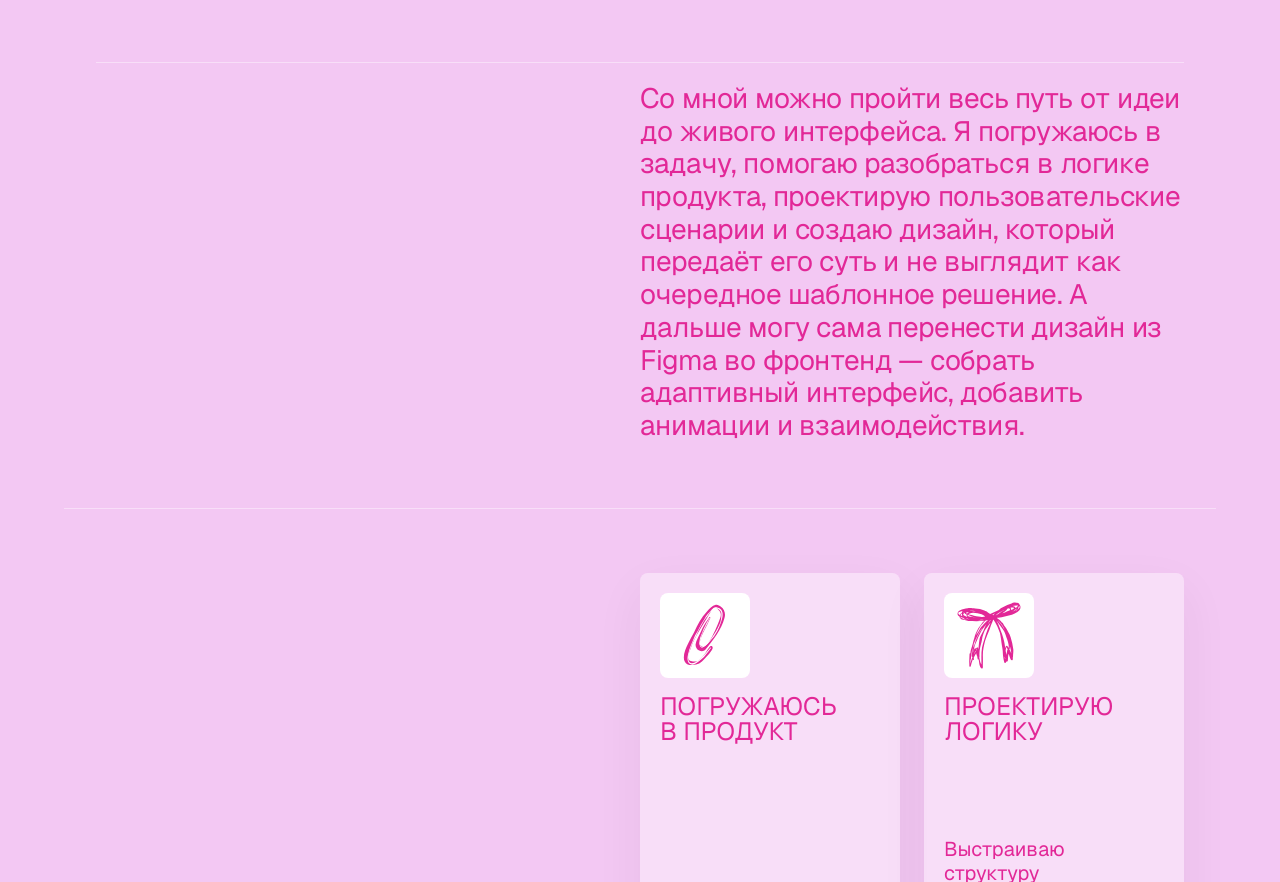
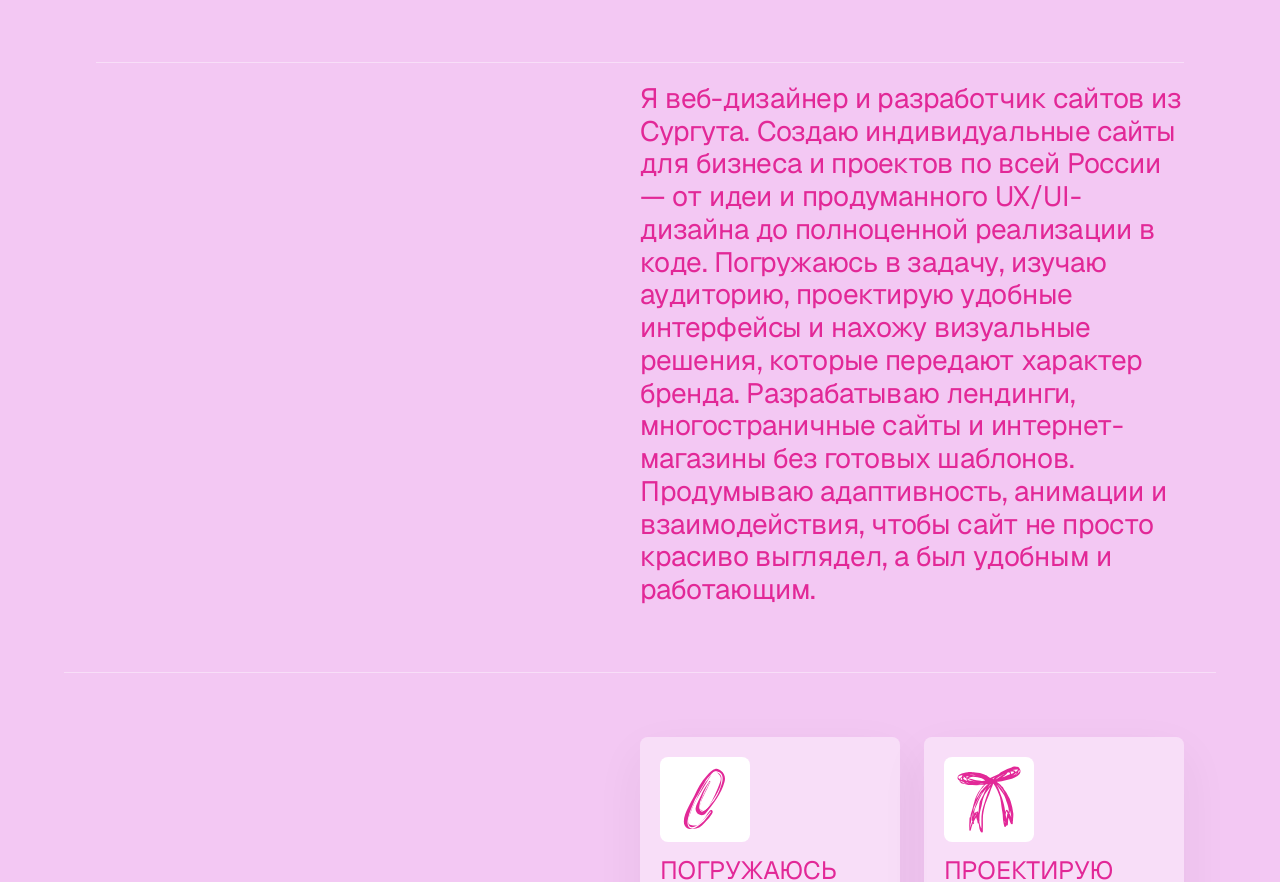
Before and after one commit to andreevajulia10-ux/jully-design, a Next.js app: page / in a window 1280 px wide. Shown: the part 1960-2842 px from the top of the page. Built offline with nearby package versions, Linux system fonts and the light colour scheme.

Commit message:
Update page.tsx

```diff
--- a/app/page.tsx
+++ b/app/page.tsx
@@ -858,7 +858,9 @@ export default function Home() {
 
       <section className="section shell split-section" id="about">
         <div className="section-label"><FlyingText as="h2" variant="heading">Обо мне</FlyingText></div>
-        <FlyingText as="p" className="section-copy" variant="about-copy">Со мной можно пройти весь путь от идеи до живого интерфейса. Я погружаюсь в задачу, помогаю разобраться в логике продукта, проектирую пользовательские сценарии и создаю дизайн, который передаёт его суть и не выглядит как очередное шаблонное решение. А дальше могу сама перенести дизайн из Figma во фронтенд — собрать адаптивный интерфейс, добавить анимации и взаимодействия.</FlyingText>
+        <FlyingText as="p" className="section-copy" variant="about-copy">Я веб-дизайнер и разработчик сайтов из Сургута. Создаю индивидуальные сайты для бизнеса и проектов по всей России — от идеи и продуманного UX/UI-дизайна до полноценной реализации в коде.
+
+Погружаюсь в задачу, изучаю аудиторию, проектирую удобные интерфейсы и нахожу визуальные решения, которые передают характер бренда. Разрабатываю лендинги, многостраничные сайты и интернет-магазины без готовых шаблонов. Продумываю адаптивность, анимации и взаимодействия, чтобы сайт не просто красиво выглядел, а был удобным и работающим.</FlyingText>
       </section>
 
       <section className="section shell services-section">
```
